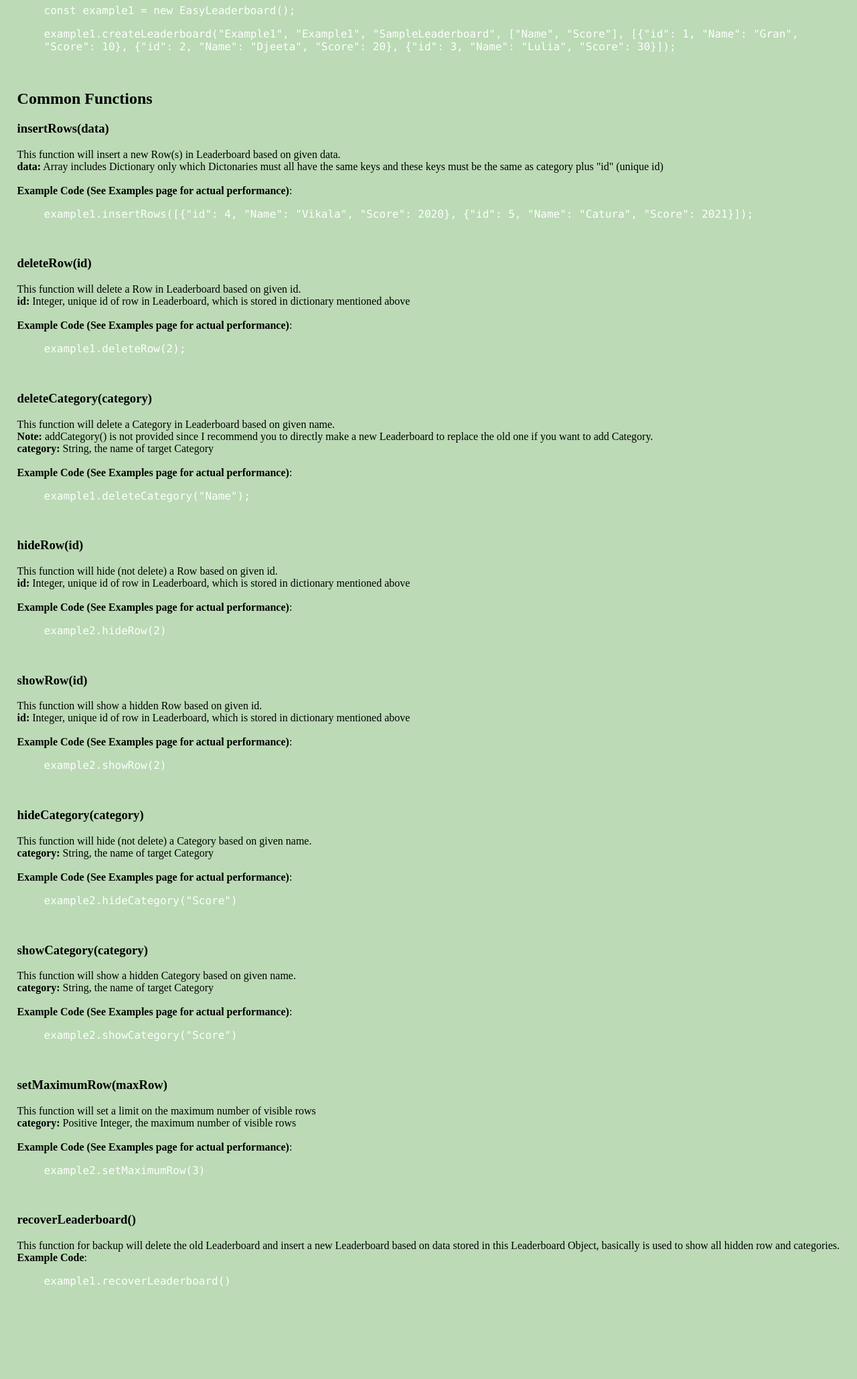
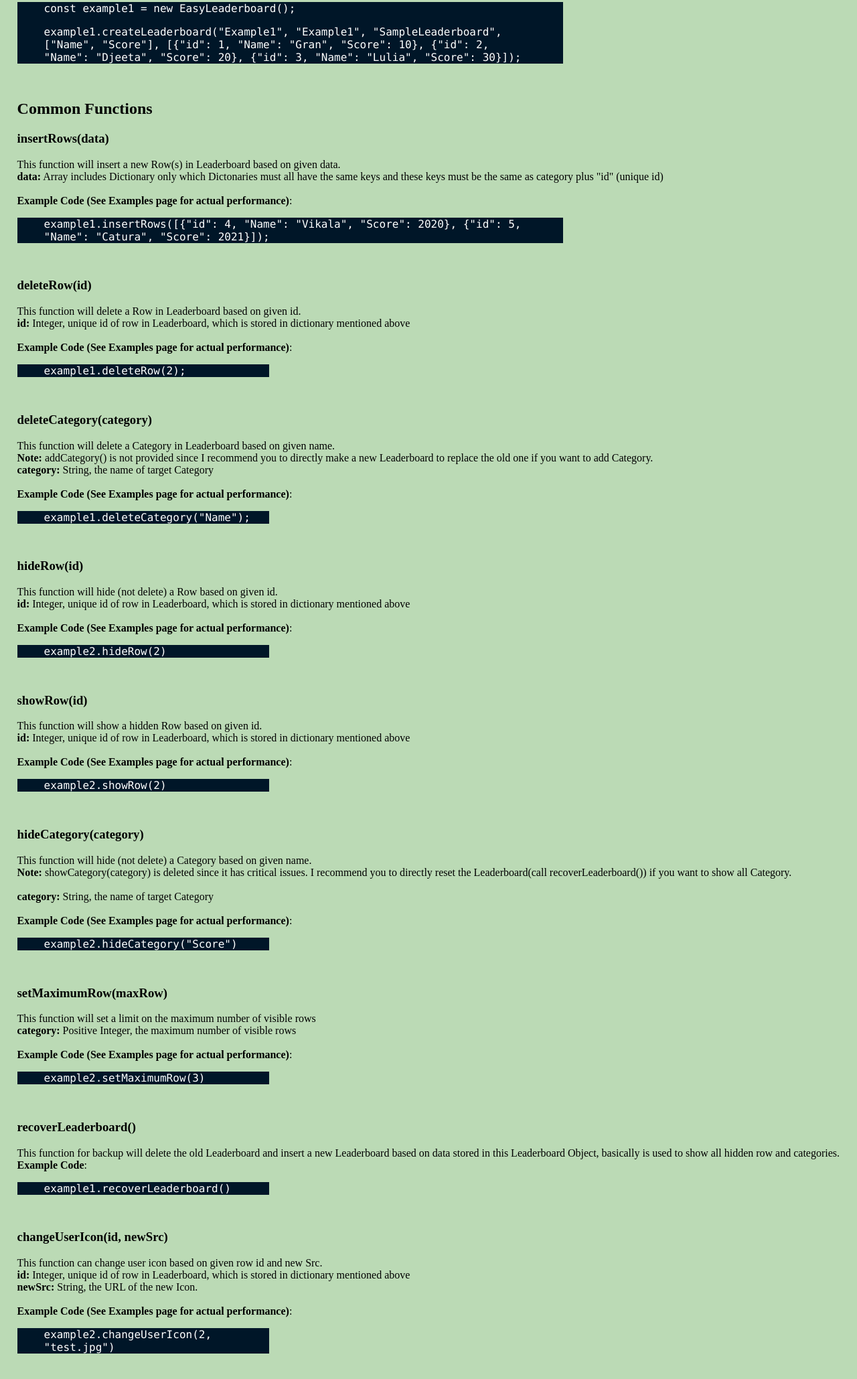
Before and after one commit to NoireFedora/EasyLeaderboard, a website: page pub/documentation.html in a window 1280 px wide. Shown: the part 699-2758 px from the top of the page at 67% size. Drawn offline with Linux system fonts and the light colour scheme.

Commit message:
Update documentation

```diff
--- a/pub/documentation.html
+++ b/pub/documentation.html
@@ -36,17 +36,21 @@
             <h2>Getting Started</h2>
             <p>
                 At first, you need to include this library and its style sheet in the <b>Head</b> part of your html file.
+                <div class="CodeBackground2">
                 <code class="language-js">
 					<blockquote>&lt;script defer type="text/javascript" src='EasyLeaderboard.js'&gt;&lt;/script&gt;</blockquote>
                     <blockquote>&lt;link rel="stylesheet" type="text/css" href="./styles.css"&gt;&lt;/link&gt;</blockquote>
 				</code>
+                </div>
             </p>
             <p>
                 To create a new Leaderboard, you need to have a div tag with a unique Id in the <b>Body</b> part of your html file. <br>
                 Here is an example:
+                <div class="CodeBackground">
                 <code class="language-js">
                     <blockquote>&lt;div id="Example1"&gt;&lt;/div&gt;</blockquote>
                 </code>
+                </div>
                 <br>
             </p>
 
@@ -58,14 +62,16 @@
                 <b>id:</b> String, unique id for this Leaderboard<br>
                 <b>title:</b> String, title for this Leaderboard<br>
                 <b>category:</b> Array includes String only, categories for the Leaderboard, which decides how many columns this Leaderboard will has<br>
-                <b>data:</b> Array includes Dictionary only which Dictonaries must all have the same keys and these keys must be the same as category plus "id" (unique id), the content you want to display in Leaderboard<br>
+                <b>data:</b> Array includes Dictionary only which Dictonaries must all have the same keys and these keys must be the same as category and "id" (unique id), the content you want to display in Leaderboard<br>
                 <br>
                 <b>Example Code (See Examples page for actual performance)</b>: <br>
-                <code  class="language-js">
+                <div class="CodeBackground2">
+                <code class="language-js">
 					<blockquote>const example1 = new EasyLeaderboard();</blockquote>
 					<blockquote>example1.createLeaderboard("Example1", "Example1", "SampleLeaderboard", ["Name", "Score"],
                         [{"id": 1, "Name": "Gran", "Score": 10}, {"id": 2, "Name": "Djeeta", "Score": 20}, {"id": 3, "Name": "Lulia", "Score": 30}]);</blockquote>
                 </code>
+                </div>
                 <br>
             </p>
 
@@ -76,9 +82,11 @@
                 <b>data:</b> Array includes Dictionary only which Dictonaries must all have the same keys and these keys must be the same as category plus "id" (unique id) <br>
                 <br>
                 <b>Example Code (See Examples page for actual performance)</b>: <br>
-                <code  class="language-js">
+                <div class="CodeBackground2">
+                <code class="language-js">
 					<blockquote>example1.insertRows([{"id": 4, "Name": "Vikala", "Score": 2020}, {"id": 5, "Name": "Catura", "Score": 2021}]);</blockquote>
                 </code>
+                </div>
                 <br>
             </p>
 
@@ -88,9 +96,11 @@
                 <b>id:</b> Integer, unique id of row in Leaderboard, which is stored in dictionary mentioned above <br>
                 <br>
                 <b>Example Code (See Examples page for actual performance)</b>: <br>
-                <code  class="language-js">
+                <div class="CodeBackground">
+                <code class="language-js">
 					<blockquote>example1.deleteRow(2);</blockquote>
                 </code>
+                </div>
                 <br>
             </p>
 
@@ -101,9 +111,11 @@
                 <b>category:</b> String, the name of target Category <br>
                 <br>
                 <b>Example Code (See Examples page for actual performance)</b>: <br>
-                <code  class="language-js">
+                <div class="CodeBackground">
+                <code class="language-js">
 					<blockquote>example1.deleteCategory("Name");</blockquote>
                 </code>
+                </div>
                 <br>
             </p>
 
@@ -113,9 +125,11 @@
                 <b>id:</b> Integer, unique id of row in Leaderboard, which is stored in dictionary mentioned above <br>
                 <br>
                 <b>Example Code (See Examples page for actual performance)</b>: <br>
-                <code  class="language-js">
+                <div class="CodeBackground">
+                <code class="language-js">
 					<blockquote>example2.hideRow(2)</blockquote>
                 </code>
+                </div>
                 <br>
             </p>
 
@@ -125,33 +139,26 @@
                 <b>id:</b> Integer, unique id of row in Leaderboard, which is stored in dictionary mentioned above <br>
                 <br>
                 <b>Example Code (See Examples page for actual performance)</b>: <br>
-                <code  class="language-js">
+                <div class="CodeBackground">
+                <code class="language-js">
 					<blockquote>example2.showRow(2)</blockquote>
                 </code>
+                </div>
                 <br>
             </p>
 
             <h3>hideCategory(category)</h3>
             <p>
                 This function will hide (not delete) a Category based on given name. <br>
+                <b>Note:</b> showCategory(category) is deleted since it has critical issues. I recommend you to directly reset the Leaderboard(call recoverLeaderboard()) if you want to show all Category. <br> <br>
                 <b>category:</b> String, the name of target Category <br>
                 <br>
                 <b>Example Code (See Examples page for actual performance)</b>: <br>
-                <code  class="language-js">
+                <div class="CodeBackground">
+                <code class="language-js">
 					<blockquote>example2.hideCategory("Score")</blockquote>
                 </code>
-                <br>
-            </p>
-
-            <h3>showCategory(category)</h3>
-            <p>
-                This function will show a hidden Category based on given name. <br>
-                <b>category:</b> String, the name of target Category <br>
-                <br>
-                <b>Example Code (See Examples page for actual performance)</b>: <br>
-                <code  class="language-js">
-					<blockquote>example2.showCategory("Score")</blockquote>
-                </code>
+                </div>
                 <br>
             </p>
 
@@ -161,9 +168,11 @@
                 <b>category:</b> Positive Integer, the maximum number of visible rows<br>
                 <br>
                 <b>Example Code (See Examples page for actual performance)</b>: <br>
-                <code  class="language-js">
+                <div class="CodeBackground">
+                <code class="language-js">
 					<blockquote>example2.setMaximumRow(3)</blockquote>
                 </code>
+                </div>
                 <br>
             </p>
 
@@ -172,9 +181,26 @@
                 This function for backup will delete the old Leaderboard and insert a new Leaderboard based on data stored in this Leaderboard Object, basically is used to show all hidden row and categories.
                 <br>
                 <b>Example Code</b>: <br>
-                <code  class="language-js">
+                <div class="CodeBackground">
+                <code class="language-js">
 					<blockquote>example1.recoverLeaderboard()</blockquote>
                 </code>
+                </div>
+                <br>
+            </p>
+
+            <h3>changeUserIcon(id, newSrc)</h3>
+            <p>
+                This function can change user icon based on given row id and new Src.<br>
+                <b>id:</b> Integer, unique id of row in Leaderboard, which is stored in dictionary mentioned above<br>
+                <b>newSrc:</b> String, the URL of the new Icon.<br>
+                <br>
+                <b>Example Code (See Examples page for actual performance)</b>: <br>
+                <div class="CodeBackground">
+                <code class="language-js">
+					<blockquote>example2.changeUserIcon(2, "test.jpg")</blockquote>
+                </code>
+                </div>
                 <br>
             </p>
 
--- a/pub/styles.css
+++ b/pub/styles.css
@@ -160,3 +160,8 @@ code {
   background: #001628;
   width: 30%;
 }
+
+.CodeBackground2 {
+  background: #001628;
+  width: 65%;
+}
```
Also changed, not shown: pub/examples.html (+2 -2 lines), README.md.
